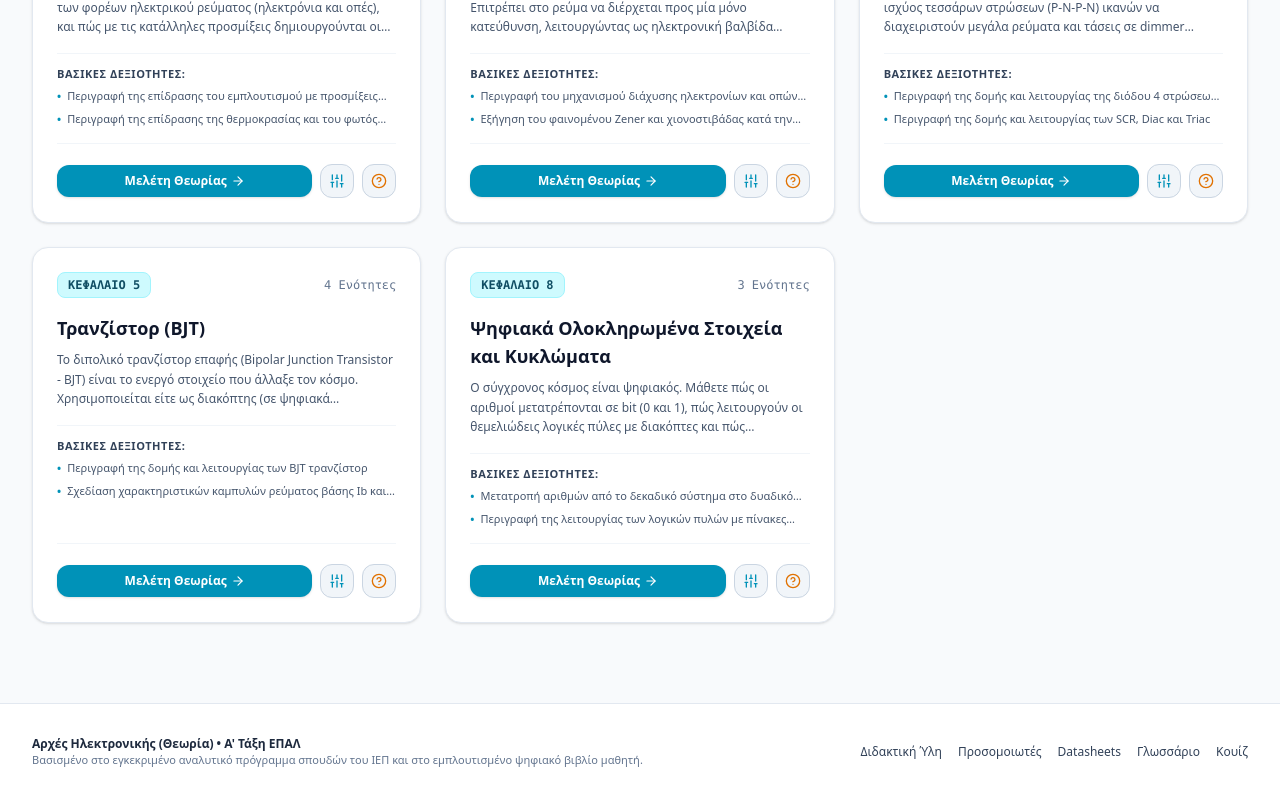
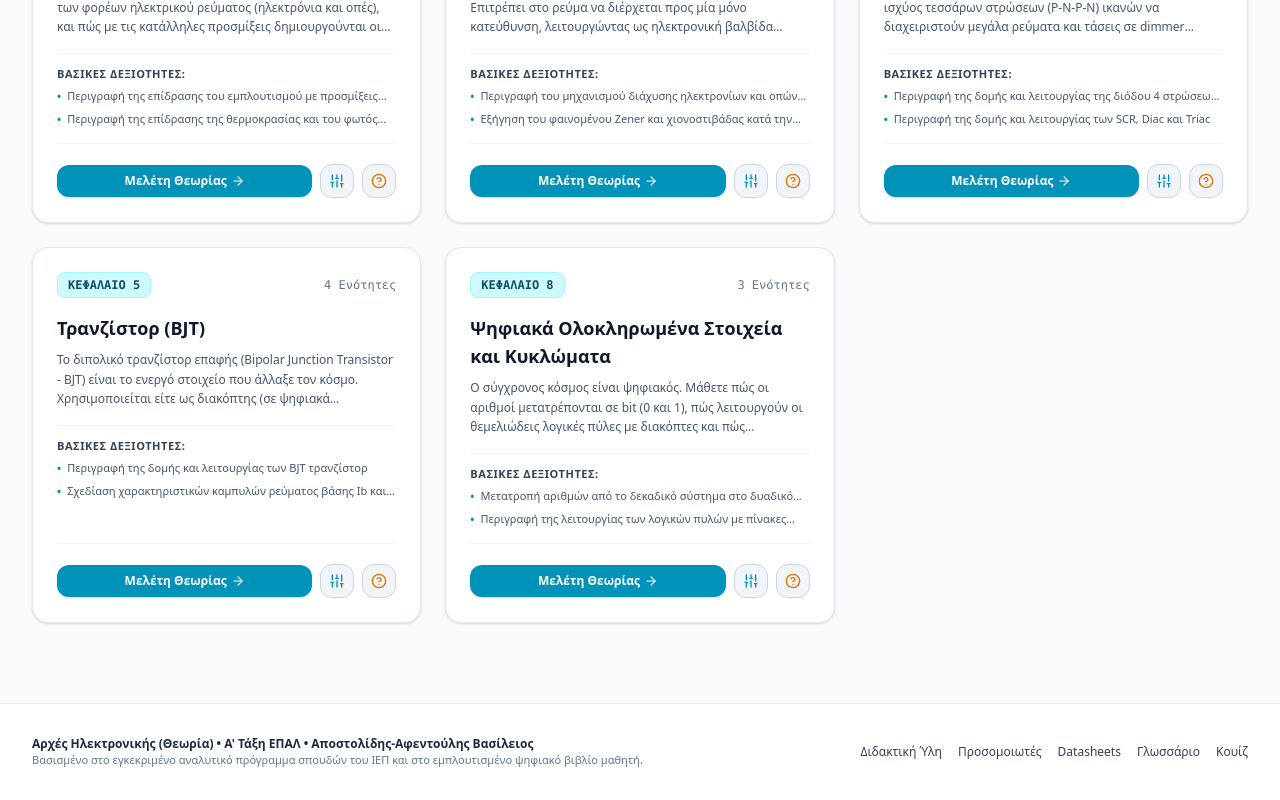
Before and after one commit to vapoafe/arches-ilektronikis, a React (Vite) app: page / in a window 1280 px wide. Shown: the part 780-1580 px from the top of the page. Built offline with nearby package versions, Linux system fonts and the light colour scheme.

Commit message:
Updated footer.

```diff
--- a/src/App.tsx
+++ b/src/App.tsx
@@ -502,7 +502,7 @@ export default function App() {
         <div className="max-w-7xl mx-auto px-4 sm:px-6 lg:px-8 flex flex-col md:flex-row items-center justify-between gap-4 text-center md:text-left">
           <div>
             <span className="font-bold text-slate-800 dark:text-slate-300 block">
-              Αρχές Ηλεκτρονικής (Θεωρία) • Α' Τάξη ΕΠΑΛ
+              Αρχές Ηλεκτρονικής (Θεωρία)  •  Α' Τάξη ΕΠΑΛ  •  Αποστολίδης-Αφεντούλης Βασίλειος
             </span>
             <span className="text-[11px] text-slate-500 dark:text-slate-400">
               Βασισμένο στο εγκεκριμένο αναλυτικό πρόγραμμα σπουδών του ΙΕΠ και στο εμπλουτισμένο ψηφιακό βιβλίο μαθητή.
```
